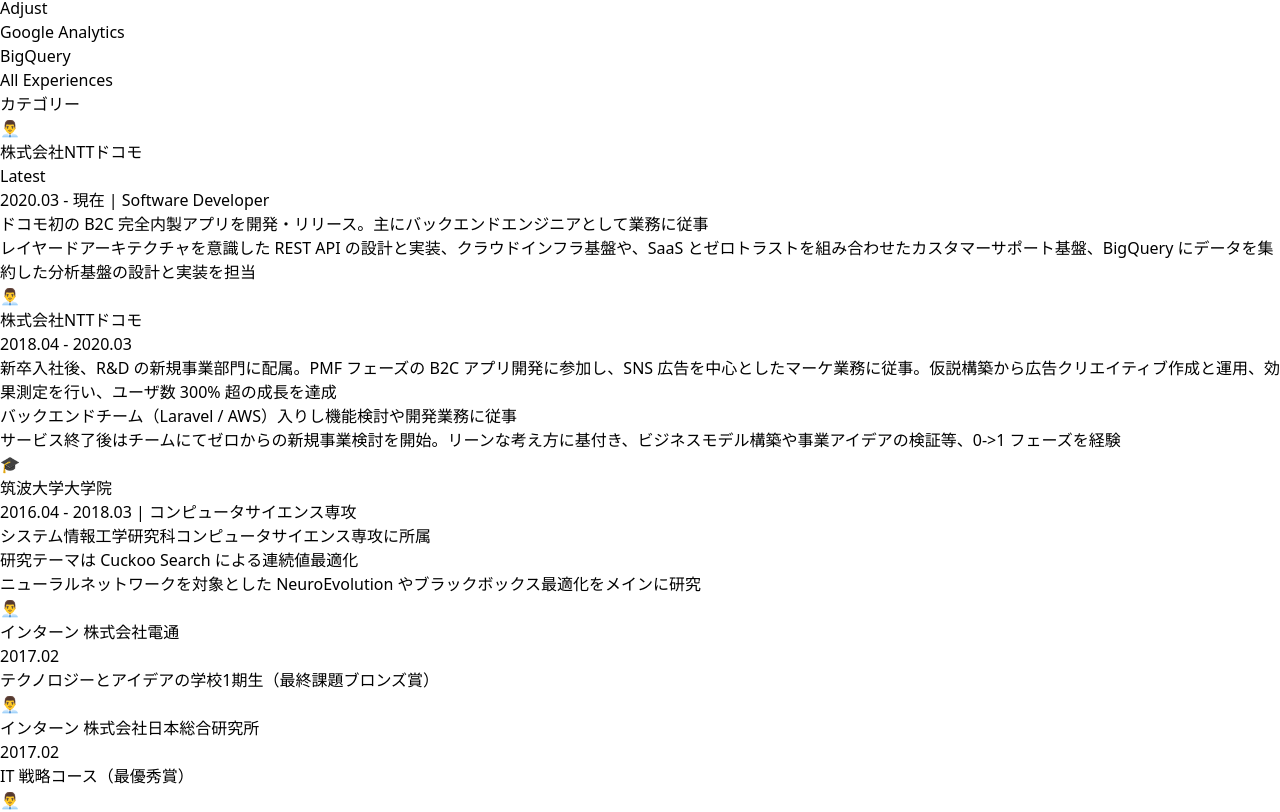
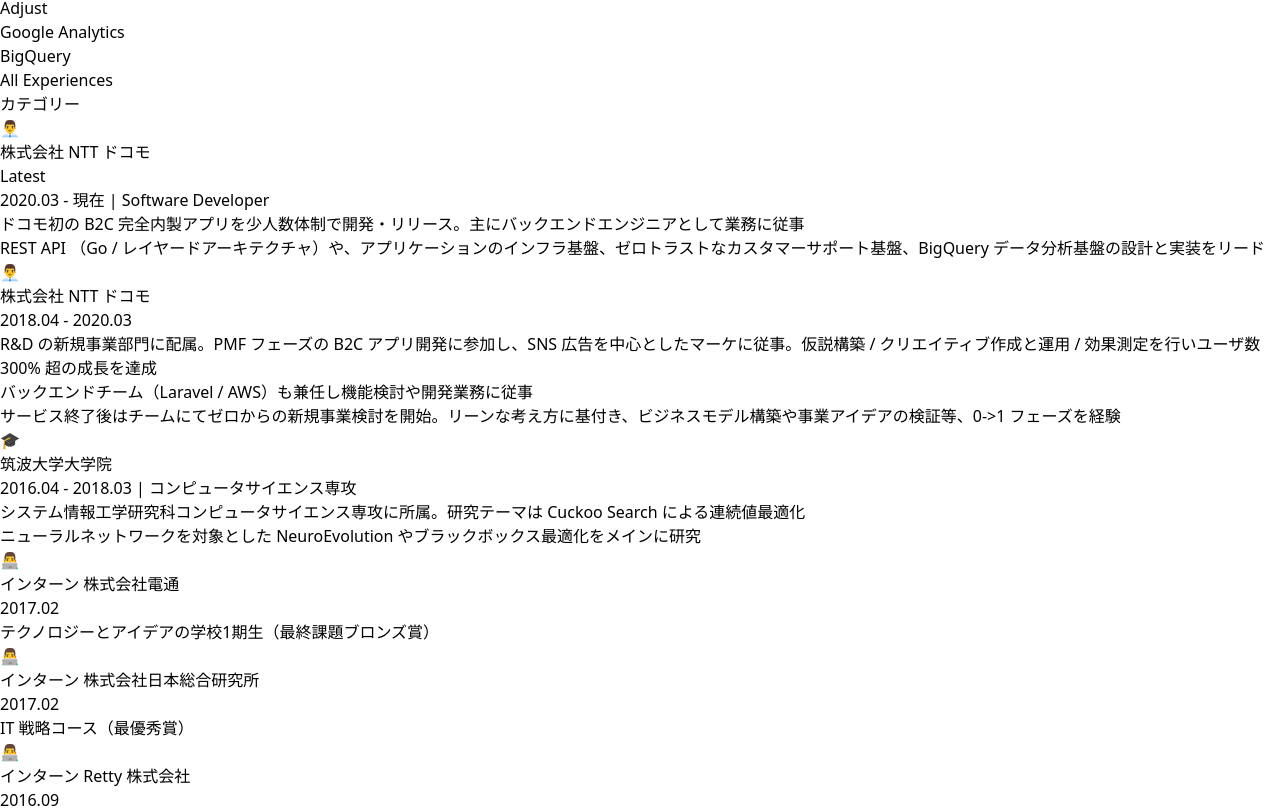
Before and after one commit to kawamou/kawamou.github.io, a Next.js app: page /cv in a window 1280 px wide. Shown: the part 3294-4106 px from the top of the page. Built offline with nearby package versions, Linux system fonts and the light colour scheme; what @material-tailwind/react would draw is missing.

Commit message:
文言の修正

```diff
--- a/src/components/experiences.tsx
+++ b/src/components/experiences.tsx
@@ -70,20 +70,20 @@ export const Experiences = () => {
   const [experiences] = useState<ExperienceProps[]>([
     {
       category: '👨‍💼',
-      title: '株式会社NTTドコモ',
+      title: '株式会社 NTT ドコモ',
       subTitle: '2020.03 - 現在 | Software Developer',
       contents: [
-        'ドコモ初の B2C 完全内製アプリを開発・リリース。主にバックエンドエンジニアとして業務に従事',
-        'レイヤードアーキテクチャを意識した REST API の設計と実装、クラウドインフラ基盤や、SaaS とゼロトラストを組み合わせたカスタマーサポート基盤、BigQuery にデータを集約した分析基盤の設計と実装を担当',
+        'ドコモ初の B2C 完全内製アプリを少人数体制で開発・リリース。主にバックエンドエンジニアとして業務に従事',
+        'REST API （Go / レイヤードアーキテクチャ）や、アプリケーションのインフラ基盤、ゼロトラストなカスタマーサポート基盤、BigQuery データ分析基盤の設計と実装をリード',
       ],
     },
     {
       category: '👨‍💼',
-      title: '株式会社NTTドコモ',
+      title: '株式会社 NTT ドコモ',
       subTitle: '2018.04 - 2020.03',
       contents: [
-        '新卒入社後、R&D の新規事業部門に配属。PMF フェーズの B2C アプリ開発に参加し、SNS 広告を中心としたマーケ業務に従事。仮説構築から広告クリエイティブ作成と運用、効果測定を行い、ユーザ数 300% 超の成長を達成',
-        'バックエンドチーム（Laravel / AWS）入りし機能検討や開発業務に従事',
+        'R&D の新規事業部門に配属。PMF フェーズの B2C アプリ開発に参加し、SNS 広告を中心としたマーケに従事。仮説構築 / クリエイティブ作成と運用 / 効果測定を行いユーザ数 300% 超の成長を達成',
+        'バックエンドチーム（Laravel / AWS）も兼任し機能検討や開発業務に従事',
         'サービス終了後はチームにてゼロからの新規事業検討を開始。リーンな考え方に基付き、ビジネスモデル構築や事業アイデアの検証等、0->1 フェーズを経験',
       ],
     },
@@ -92,25 +92,24 @@ export const Experiences = () => {
       title: '筑波大学大学院',
       subTitle: '2016.04 - 2018.03 | コンピュータサイエンス専攻',
       contents: [
-        'システム情報工学研究科コンピュータサイエンス専攻に所属',
-        '研究テーマは Cuckoo Search による連続値最適化',
+        'システム情報工学研究科コンピュータサイエンス専攻に所属。研究テーマは Cuckoo Search による連続値最適化',
         'ニューラルネットワークを対象とした NeuroEvolution やブラックボックス最適化をメインに研究',
       ],
     },
     {
-      category: '👨‍💼',
+      category: '👨‍💻',
       title: 'インターン 株式会社電通',
       subTitle: '2017.02',
       contents: ['テクノロジーとアイデアの学校1期生（最終課題ブロンズ賞）'],
     },
     {
-      category: '👨‍💼',
+      category: '👨‍💻',
       title: 'インターン 株式会社日本総合研究所',
       subTitle: '2017.02',
       contents: ['IT 戦略コース（最優秀賞）'],
     },
     {
-      category: '👨‍💼',
+      category: '👨‍💻',
       title: 'インターン Retty 株式会社',
       subTitle: '2016.09',
       contents: ['チャットボットハッカソン 2016'],
```
